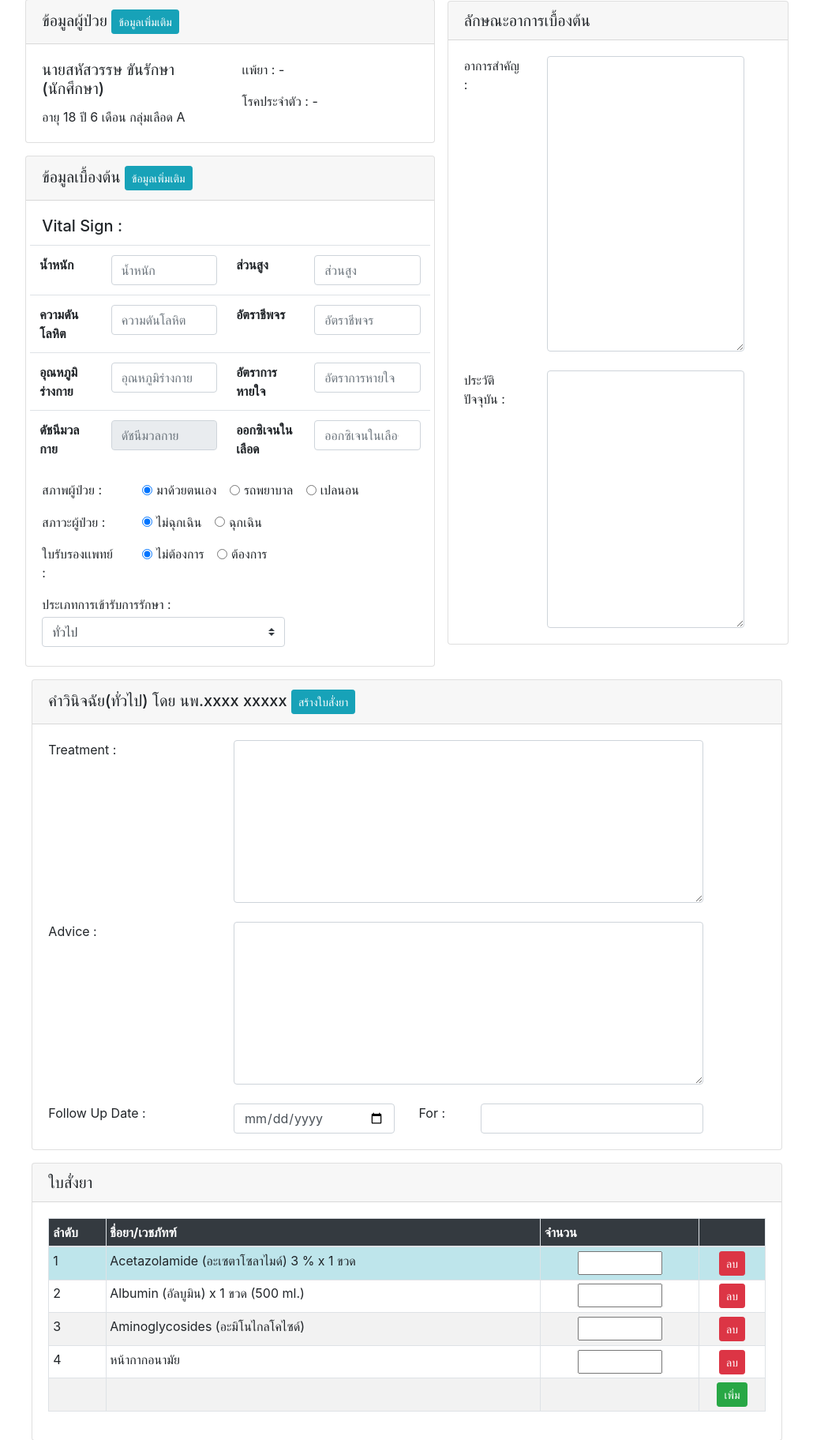
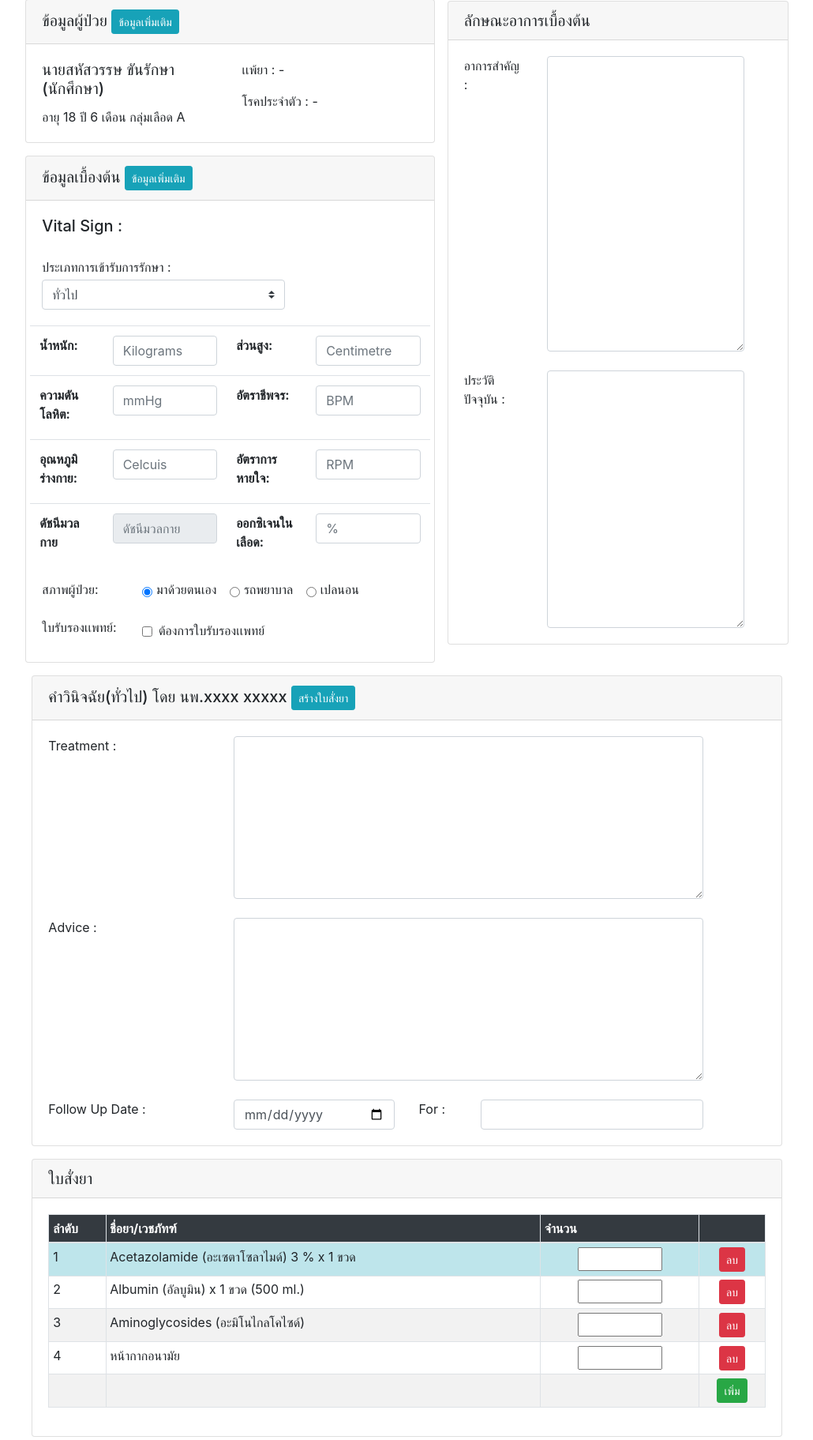
Before and after one commit to sahussawud/Clinic-Management-Application, a Django app: page /treatment/create/1/ in a window 1280 px wide. Shown: the part 119-1942 px from the top of the page at 79% size, without its empty margins (196-1226 px from the left). Run offline with Django 3.2, Linux system fonts and the light colour scheme; some libraries are stand-ins or nearby versions.

Commit message:
update Treatment/forms.py
10%

```diff
--- a/CTHS/Treatment/forms.py
+++ b/CTHS/Treatment/forms.py
@@ -1,13 +1,15 @@
 from django import forms
 from django.forms import ModelForm
-from django.forms.widgets import (DateInput, RadioSelect, Select, Textarea,
-                                  TextInput)
+from django.forms.widgets import (DateInput, NumberInput, RadioSelect, Select,
+                                  Textarea, TextInput,CheckboxInput)
 from django.utils.translation import gettext_lazy as _
+
 from Treatment.models import Treatment
+
 
 class TreatmentForm(ModelForm):
     class Meta:
-        models = Treatment
+        model = Treatment
         exclude = ['cn', 'create_date', 'user_id', 'patient_p_id']
         labels = {
             'weight': _('น้ำหนัก'),
@@ -18,17 +20,16 @@
             'rr': _('อัตราการหายใจ'),
             'o2_sat': _('ออกซิเจนในเลือด'),
             'med_cer': _('ใบรับรองเเพทย์'),
-            'patient_condition': _('สิทธิการรักษา'),
+            'patient_condition': _('สภาพผู้ป่วย'),
         }
         widgets = {
-            'weight': TextInput(attrs={'class': 'form-control'}),
-            'Height': TextInput(attrs={'class': 'form-control'}),
-            'bp': TextInput(attrs={'class': 'form-control'}),
-            'pr': TextInput(attrs={'class': 'form-control'}),
-            'temp': TextInput(attrs={'class': 'form-control'}),
-            'rr': TextInput(attrs={'class': 'form-control'}),
-            'o2_sat': TextInput(attrs={'class': 'form-control'}),
-            'med_cer':TextInput(attrs={'class': 'form-control'}),
-            'patient_condition': TextInput(attrs={'class': 'form-control'}),
-
+            'weight': NumberInput(attrs={'class': 'form-control', 'placeholder':'Kilograms'}),
+            'Height': NumberInput(attrs={'class': 'form-control', 'placeholder':'Centimetre'}),
+            'bp': NumberInput(attrs={'class': 'form-control', 'placeholder':'mmHg'}),
+            'pr': NumberInput(attrs={'class': 'form-control', 'placeholder':'BPM'}),
+            'temp': NumberInput(attrs={'class': 'form-control', 'placeholder':'Celcuis'}),
+            'rr': NumberInput(attrs={'class': 'form-control', 'placeholder':'RPM'}),
+            'o2_sat': NumberInput(attrs={'class': 'form-control', 'placeholder':'%'}),
+            'med_cer': CheckboxInput(attrs={'class': ''}),
+            'patient_condition': RadioSelect(attrs={'class': 'form-check-input'}),
         }
--- a/CTHS/Treatment/templates/Treatment/create_treatment.html
+++ b/CTHS/Treatment/templates/Treatment/create_treatment.html
@@ -38,6 +38,7 @@
                             </div>
                         </div>
                     </div>
+
                     <div class="row mt-3">
                         <div class="card w-100">
                             <h5 class="card-header">ข้อมูลเบื้องต้น <a href="#" class="btn btn-info btn-sm"
@@ -49,112 +50,7 @@
                                         <h5 class="card-title">Vital Sign :</h5>
                                     </div>
                                 </div>
-                                <div class="row">
-                                    <div class="table-responsive">
-                                        <table class="table">
-                                            <tbody>
-                                                <tr>
-                                                    <th scope="row">น้ำหนัก</th>
-                                                    <td> <input type="number" class="form-control"
-                                                            id="formGroupExampleInput2" placeholder="น้ำหนัก">
-                                                    </td>
-                                                    <th scope="row">ส่วนสูง</th>
-                                                    <td><input type="number" class="form-control"
-                                                            id="formGroupExampleInput2" placeholder="ส่วนสูง">
-                                                    </td>
-                                                </tr>
-                                                <tr>
-                                                    <th scope="row">ความดันโลหิต</th>
-                                                    <td><input type="number" class="form-control"
-                                                            id="formGroupExampleInput2" placeholder="ความดันโลหิต">
-                                                    </td>
-                                                    <th scope="row">อัตราชีพจร</th>
-                                                    <td><input type="number" class="form-control"
-                                                            id="formGroupExampleInput2" placeholder="อัตราชีพจร">
-                                                    </td>
-                                                </tr>
-                                                <tr>
-                                                    <th scope="row">อุณหภูมิร่างกาย</th>
-                                                    <td><input type="number" class="form-control"
-                                                            id="formGroupExampleInput2" placeholder="อุณหภูมิร่างกาย">
-                                                    </td>
-                                                    <th scope="row">อัตราการหายใจ</th>
-                                                    <td><input type="number" class="form-control"
-                                                            id="formGroupExampleInput2" placeholder="อัตราการหายใจ">
-                                                    </td>
-                                                </tr>
-                                                <tr>
-                                                    <th scope="row">ดัชนีมวลกาย</th>
-                                                    <td><input type="number" class="form-control"
-                                                            id="formGroupExampleInput2" placeholder="ดัชนีมวลกาย"
-                                                            disabled></td>
-                                                    <th scope="row">ออกซิเจนในเลือด</th>
-                                                    <td><input type="number" class="form-control"
-                                                            id="formGroupExampleInput2" placeholder="ออกซิเจนในเลือด">
-                                                    </td>
-                                                </tr>
-                                            </tbody>
-                                        </table>
-                                    </div>
-                                </div>
-                                <div class="row">
-                                    <div class="col-md-3">
-                                        สภาพผู้ป่วย :
-                                    </div>
-                                    <div class="col-md-8">
-                                        <div class="form-check form-check-inline">
-                                            <input class="form-check-input" type="radio" name="inlineRadioOptions"
-                                                id="inlineRadio1" value="option1" checked>
-                                            <label class="form-check-label" for="inlineRadio1">มาด้วยตนเอง</label>
-                                        </div>
-                                        <div class="form-check form-check-inline">
-                                            <input class="form-check-input" type="radio" name="inlineRadioOptions"
-                                                id="inlineRadio2" value="option2">
-                                            <label class="form-check-label" for="inlineRadio2">รถพยาบาล</label>
-                                        </div>
-                                        <div class="form-check form-check-inline">
-                                            <input class="form-check-input" type="radio" name="inlineRadioOptions"
-                                                id="inlineRadio3" value="option3">
-                                            <label class="form-check-label" for="inlineRadio3">เปลนอน</label>
-                                        </div>
-                                    </div>
-                                </div>
-                                <div class="row mt-3">
-                                    <div class="col-md-3">
-                                        สภาวะผู้ป่วย :
-                                    </div>
-                                    <div class="col-md-8">
-                                        <div class="form-check form-check-inline">
-                                            <input class="form-check-input" type="radio" name="emergency"
-                                                id="emergency1" value="option1" checked>
-                                            <label class="form-check-label" for="emergency1">ไม่ฉุกเฉิน</label>
-                                        </div>
-                                        <div class="form-check form-check-inline">
-                                            <input class="form-check-input" type="radio" name="emergency"
-                                                id="emergency2" value="option2">
-                                            <label class="form-check-label" for="emergency2">ฉุกเฉิน</label>
-                                        </div>
-                                    </div>
-                                </div>
-                                <div class="row mt-3">
-                                    <div class="col-md-3">
-                                        ใบรับรองเเพทย์ :
-                                    </div>
-                                    <div class="col-md-8">
-                                        <div class="form-check form-check-inline">
-                                            <input class="form-check-input" type="radio" name="mediprint"
-                                                id="mediprint1" value="option1" checked>
-                                            <label class="form-check-label" for="mediprint1">ไม่ต้องการ</label>
-                                        </div>
-                                        <div class="form-check form-check-inline">
-                                            <input class="form-check-input" type="radio" name="mediprint"
-                                                id="mediprint2" value="option2">
-                                            <label class="form-check-label" for="mediprint2">ต้องการ</label>
-                                        </div>
-                                    </div>
-
-                                </div>
-                                <div class="row mt-3">
+                                <div class="row my-3">
                                     <div class="col-md-5">
                                         ประเภทการเข้ารับการรักษา :
                                     </div>
@@ -166,6 +62,99 @@
                                         </select>
                                     </div>
                                 </div>
+                                <div class="row">
+                                    <div class="table-responsive">
+                                        <table class="table">
+                                            <tbody>
+                                                <tr>
+                                                    <th scope="row">{{ form.weight.label_tag }}</th>
+                                                    <td> {{ form.weight }}
+                                                        {% if form.weight.errors %}
+                                                        <div class="text-danger"> {{ form.weight.errors }}</div>
+                                                        {% endif %}
+                                                    </td>
+                                                    <th scope="row">{{ form.Height.label_tag }}</th>
+                                                    <td> {{ form.Height }}
+                                                        {% if form.Height.errors %}
+                                                        <div class="text-danger"> {{ form.Height.errors }}</div>
+                                                        {% endif %}
+                                                    </td>
+                                                </tr>
+                                                <tr>
+                                                    <th scope="row">{{ form.bp.label_tag }}</th>
+                                                    <td> {{ form.bp }}
+                                                        {% if form.bp.errors %}
+                                                        <div class="text-danger"> {{ form.bp.errors }}</div>
+                                                        {% endif %}
+                                                    </td>
+                                                    <th scope="row">{{ form.pr.label_tag }}</th>
+                                                    <td> {{ form.pr }}
+                                                        {% if form.pr.errors %}
+                                                        <div class="text-danger"> {{ form.pr.errors }}</div>
+                                                        {% endif %}
+                                                    </td>
+                                                </tr>
+                                                <tr>
+                                                    <th scope="row">{{ form.temp.label_tag }}</th>
+                                                    <td> {{ form.temp }}
+                                                        {% if form.temp.errors %}
+                                                        <div class="text-danger"> {{ form.temp.errors }}</div>
+                                                        {% endif %}
+                                                    </td>
+                                                    <th scope="row">{{ form.rr.label_tag }}</th>
+                                                    <td> {{ form.rr }}
+                                                        {% if form.rr.errors %}
+                                                        <div class="text-danger"> {{ form.rr.errors }}</div>
+                                                        {% endif %}
+                                                    </td>
+                                                </tr>
+                                                <tr>
+                                                    <th scope="row">ดัชนีมวลกาย</th>
+                                                    <td><input type="number" class="form-control"
+                                                            id="formGroupExampleInput2" placeholder="ดัชนีมวลกาย"
+                                                            disabled></td>
+                                                    <th scope="row">{{ form.o2_sat.label_tag }}</th>
+                                                    <td> {{ form.o2_sat }}
+                                                        {% if form.o2_sat.errors %}
+                                                        <div class="text-danger"> {{ form.o2_sat.errors }}</div>
+                                                        {% endif %}
+                                                    </td>
+                                                </tr>
+                                            </tbody>
+                                        </table>
+                                    </div>
+                                </div>
+                                <div class="row">
+                                    <div class="col-md-3">
+                                        {{ form.patient_condition.label_tag }}
+                                    </div>
+                                    <div class="col-md-8">
+                                        {% for radio in form.patient_condition %}
+                                        <div class="form-check form-check-inline">
+                                            <span class="radio">{{ radio.tag }}</span>
+                                            <label for="{{ radio.id_for_label }}">{{ radio.choice_label }}</label>
+                                        </div>
+
+                                        {% endfor %}
+                                    </div>
+                                </div>
+
+                                <div class="row mt-3">
+                                    <div class="col-md-3">
+                                        {{ form.med_cer.label_tag }}
+                                    </div>
+                                    <div class="col-md-8">
+
+                                        <div class="form-check form-check-inline">
+                                            <span class="radio">{{ form.med_cer }}</span>
+                                            <label class='ml-2 mt-1' for="{{ form.med_cer.id_for_label }}">ต้องการใบรับรองเเพทย์</label>
+                                        </div>
+
+
+                                    </div>
+
+                                </div>
+
 
 
 
@@ -287,7 +276,8 @@
 
 
                         <div class="row">
-                            <div class="col-11"><input type="text" class="form-control" name="search" placeholder="Search..."><br>
+                            <div class="col-11"><input type="text" class="form-control" name="search"
+                                    placeholder="Search..."><br>
                             </div>
                             <div class="col-1"><button type="button" class="btn btn-success btn-ml">ค้นหา</button>
                             </div>
--- a/CTHS/Treatment/views.py
+++ b/CTHS/Treatment/views.py
@@ -1,8 +1,9 @@
 from datetime import datetime
 
 from django.contrib import messages
-
 from django.contrib.messages.api import success
+from django.core.exceptions import ObjectDoesNotExist
+from django.db.models import Q
 from django.shortcuts import redirect, render
 from rest_framework import status
 from rest_framework.response import Response
@@ -12,17 +13,11 @@
 from User_app.forms import PatientForm
 from User_app.models import Congenital_disease, Patient, Public_Health
 
+from .forms import TreatmentForm
 from .serializers import (Congenital_diseaseSerializer,
                           Congenital_diseaseSerializerWithoutPatient,
-                          DrugSerializer)
+                          DrugSerializer, PatientSerializer)
 
-from Medicine.models import Drug
-
-from rest_framework import status
-from rest_framework.views import APIView
-from rest_framework.response import Response
-from .serializers import Congenital_diseaseSerializer, Congenital_diseaseSerializerWithoutPatient, DrugSerializer, PatientSerializer
-from django.db.models import Q
 
 # Create your views here.
 def home_patient(request):
@@ -255,8 +250,36 @@
         serializer = PatientSerializer(items)
         return Response(serializer.data, status=status.HTTP_200_OK)
 
+
 def create_treatment(request, patient_id):
-    return render(request, 'Treatment/create_treatment.html')
+    contexts = {}
+    if request.method == 'POST':
+        form = TreatmentForm(request.POST)
+        if form.is_valid():
+            treatment_form = form.save(commit=False)
+            try:
+                creator = Public_Health.objects.get(user_id_id=request.user.id)
+                patient = Patient.objects.get(p_id=patient_id)
+            except Public_Health.ObjectDoesNotExist:
+                messages.error(request, ' Public_Health.ObjectDoesNotExist!')
+            except Patient.ObjectDoesNotExist:
+                messages.error(request, 'ไม่มีโปรไฟล์นี้ในคนไข้นี้ในฐานข้อมูล!')
+
+            treatment_form.user_id = creator
+            treatment_form.patient_p_id = patient
+            treatment_form.save()
+
+            messages.success(request, 'บันทึกประวัติเบื้องต้นสำเร็จ!')
+        else:
+            messages.error(request, 'บันทึกประวัติเบื้องต้นไม่สำเร็จ!')
+            form = TreatmentForm(request.POST)
+
+    else:
+        form = TreatmentForm()
+
+    contexts['form'] = form
+    return render(request, 'Treatment/create_treatment.html',context=contexts)
+
 
 def home_treatment(request):
     return render(request, 'Treatment/home_treatment.html')
```
Also changed, not shown: CTHS/Treatment/models.py (+16 -16 lines), CTHS/Treatment/templates/Treatment/create_patient.html (+202 -202 lines). Lines whose indentation alone changed are shown as unchanged.
